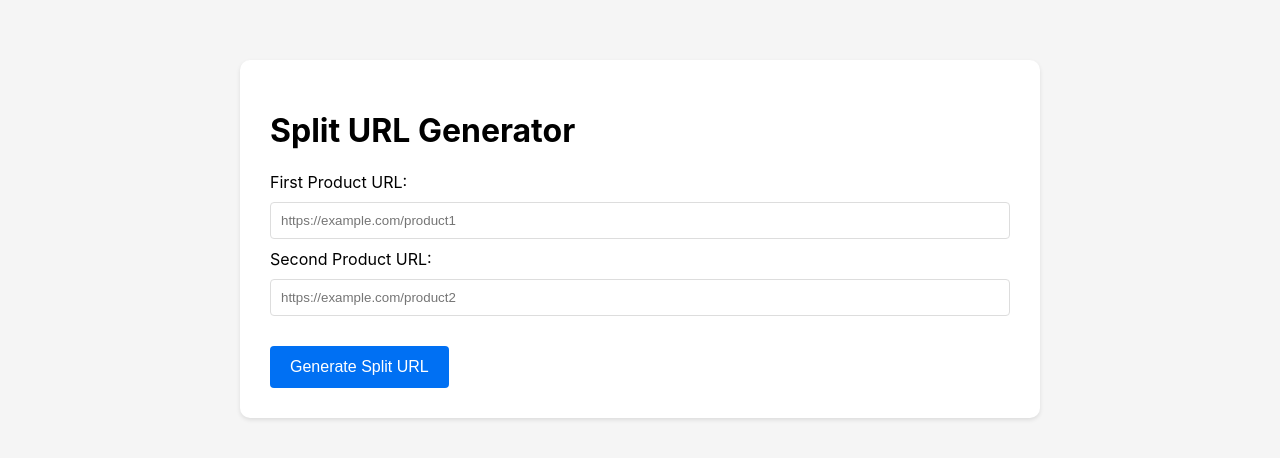
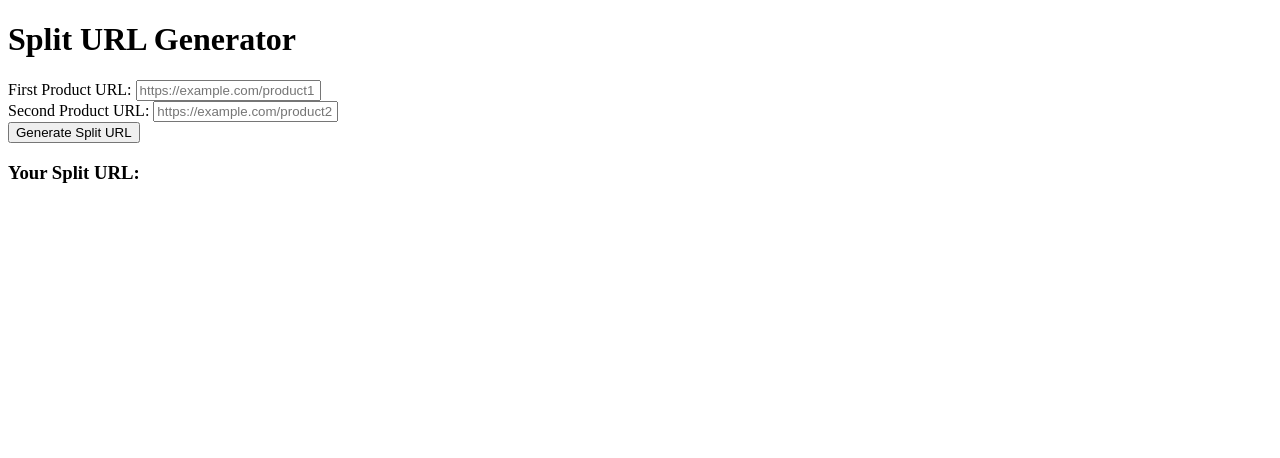
Before and after one commit to Talkingoxo/starluxy-splite, a plain HTML site: page index.html in a window 1280 px wide. Drawn offline with Linux system fonts and the light colour scheme.

Commit message:
Update index.html

```diff
--- a/index.html
+++ b/index.html
@@ -2,56 +2,7 @@
 <html lang="en">
 <head>
     <meta charset="UTF-8">
-    <meta name="viewport" content="width=device-width, initial-scale=1.0">
-    <title>Split URL Generator</title>
-    <style>
-        body {
-            font-family: -apple-system, BlinkMacSystemFont, 'Segoe UI', Roboto, sans-serif;
-            max-width: 800px;
-            margin: 40px auto;
-            padding: 20px;
-            background: #f5f5f5;
-        }
-        .container {
-            background: white;
-            padding: 30px;
-            border-radius: 10px;
-            box-shadow: 0 2px 4px rgba(0,0,0,0.1);
-        }
-        input[type="url"] {
-            width: 100%;
-            padding: 10px;
-            margin: 10px 0;
-            border: 1px solid #ddd;
-            border-radius: 4px;
-            box-sizing: border-box;
-        }
-        button {
-            background: #0070f3;
-            color: white;
-            border: none;
-            padding: 12px 20px;
-            border-radius: 4px;
-            cursor: pointer;
-            font-size: 16px;
-            margin-top: 20px;
-        }
-        button:hover {
-            background: #0051cc;
-        }
-        #result {
-            margin-top: 20px;
-            padding: 15px;
-            border: 1px solid #ddd;
-            border-radius: 4px;
-            background: #f8f9fa;
-            word-break: break-all;
-        }
-        .hide {
-            display: none;
-        }
-    </style>
-</head>
+
 <body>
     <div class="container">
         <h1>Split URL Generator</h1>
```
